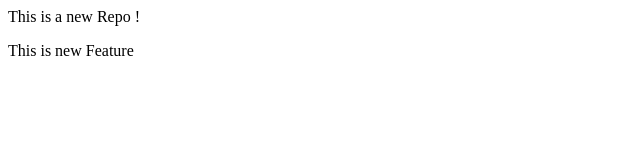
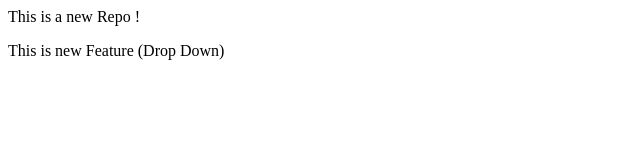
Before and after one commit to Giradhar744/LocalRepo, a plain HTML site: page Index.html in a window 1280 px wide. Shown: the full height of the page, 0-640 px from the left. Drawn offline with Linux system fonts and the light colour scheme.

```diff
--- a/Index.html
+++ b/Index.html
@@ -2,5 +2,5 @@
     This is a new Repo !
 </p>
 <p>
-    This is new Feature
+    This is new Feature (Drop Down)
 </p>
```
